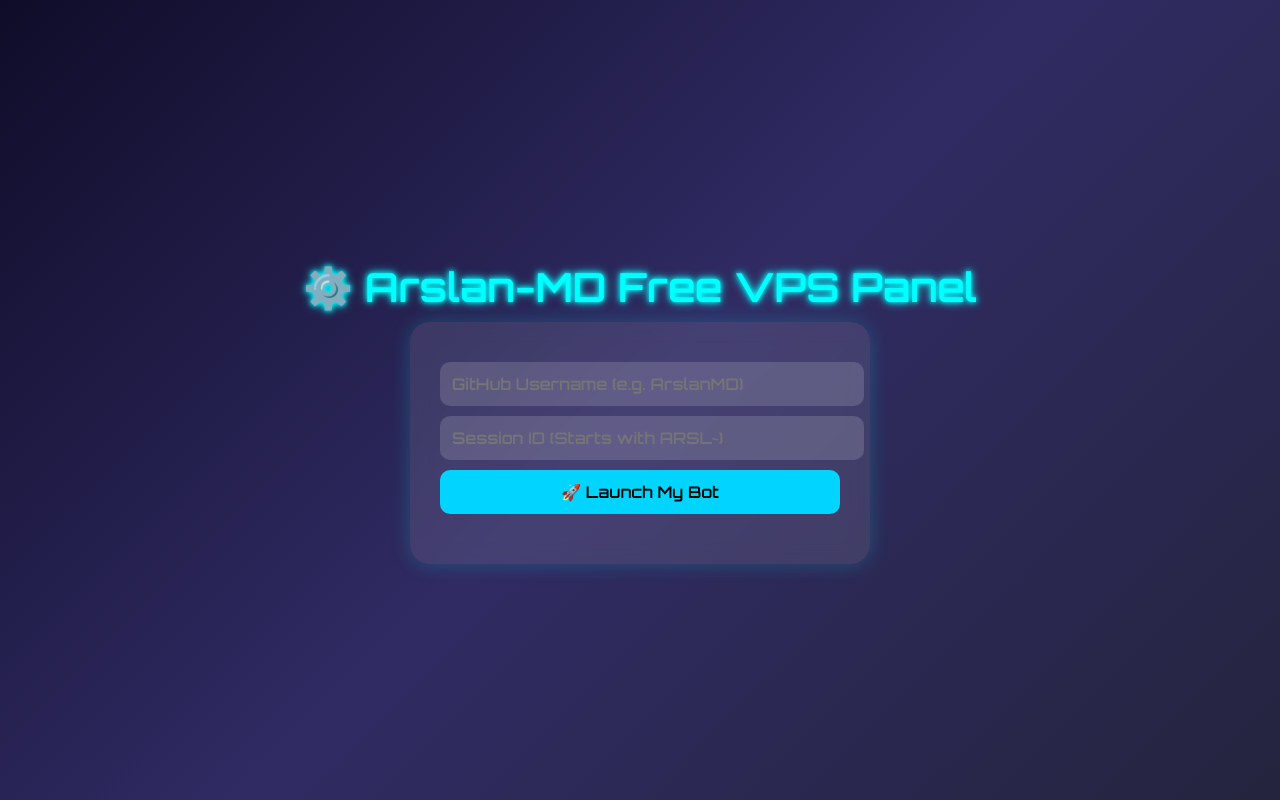
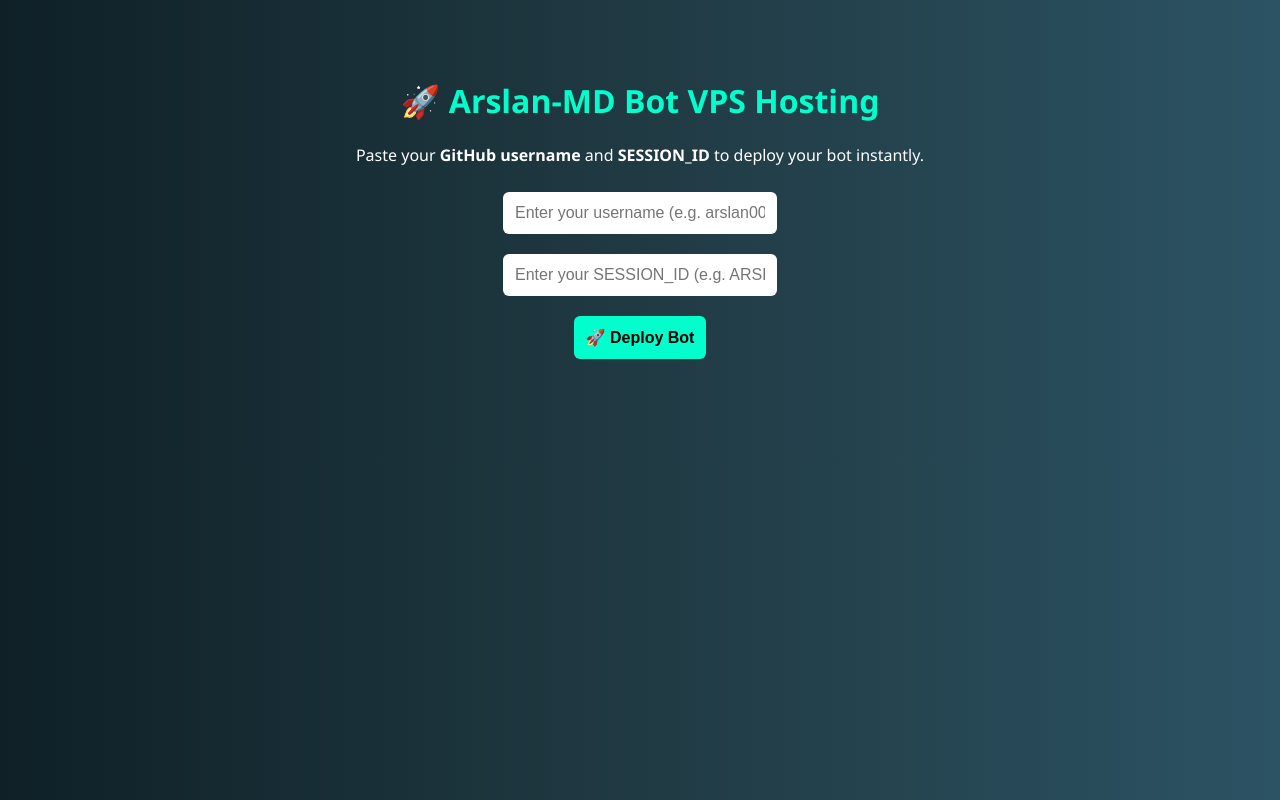
Before and after one commit to Arslan-MD/arslan-md-hosting, a website: page public/index.html in a window 1280 px wide. Drawn offline with Linux system fonts and the light colour scheme.

Commit message:
Update index.html

```diff
--- a/public/index.html
+++ b/public/index.html
@@ -3,102 +3,80 @@
 <head>
   <meta charset="UTF-8" />
   <meta name="viewport" content="width=device-width, initial-scale=1.0"/>
-  <title>🚀 Arslan-MD Hosting Panel</title>
-  <link href="https://fonts.googleapis.com/css2?family=Orbitron:wght@600&display=swap" rel="stylesheet">
+  <title>Deploy Arslan-MD Bot</title>
   <style>
     body {
-      margin: 0;
-      font-family: 'Orbitron', sans-serif;
-      background: linear-gradient(135deg, #0f0c29, #302b63, #24243e);
-      color: #fff;
-      display: flex;
-      flex-direction: column;
-      align-items: center;
-      justify-content: center;
-      height: 100vh;
-      overflow: hidden;
+      font-family: 'Segoe UI', sans-serif;
+      background: linear-gradient(to right, #0f2027, #203a43, #2c5364);
+      color: white;
+      text-align: center;
+      padding: 50px;
     }
-
     h1 {
-      font-size: 2.5rem;
-      margin-bottom: 10px;
+      color: #00ffcc;
     }
-
-    .form-container {
-      background: rgba(255, 255, 255, 0.1);
-      padding: 30px;
-      border-radius: 20px;
-      backdrop-filter: blur(10px);
-      box-shadow: 0 0 20px rgba(0, 255, 255, 0.2);
-      width: 90%;
-      max-width: 400px;
+    input, button {
+      padding: 12px;
+      margin: 10px;
+      border: none;
+      border-radius: 6px;
+      font-size: 16px;
     }
-
-    input, button {
-      width: 100%;
-      padding: 12px;
-      margin-top: 10px;
-      border-radius: 10px;
-      border: none;
-      font-size: 1rem;
-      font-family: 'Orbitron', sans-serif;
+    input {
+      width: 250px;
     }
-
-    input {
-      background: rgba(255, 255, 255, 0.15);
-      color: #fff;
+    button {
+      background-color: #00ffcc;
+      color: black;
+      cursor: pointer;
+      font-weight: bold;
     }
-
-    button {
-      background: #00d4ff;
-      color: #000;
-      cursor: pointer;
-      transition: background 0.3s ease;
+    button:hover {
+      background-color: #00bfa5;
     }
-
-    button:hover {
-      background: #00aacc;
-    }
-
     #result {
-      margin-top: 20px;
-      font-size: 1rem;
-    }
-
-    .glow {
-      color: #0ff;
-      text-shadow: 0 0 5px #0ff, 0 0 10px #0ff;
+      margin-top: 30px;
+      font-size: 18px;
     }
   </style>
 </head>
 <body>
-  <h1 class="glow">⚙️ Arslan-MD Free VPS Panel</h1>
-  <div class="form-container">
-    <input type="text" id="username" placeholder="GitHub Username (e.g. ArslanMD)" />
-    <input type="text" id="session" placeholder="Session ID (Starts with ARSL~)" />
-    <button onclick="verify()">🚀 Launch My Bot</button>
-    <div id="result"></div>
-  </div>
+  <h1>🚀 Arslan-MD Bot VPS Hosting</h1>
+  <p>Paste your <strong>GitHub username</strong> and <strong>SESSION_ID</strong> to deploy your bot instantly.</p>
+  <input id="username" placeholder="Enter your username (e.g. arslan001)" />
+  <br/>
+  <input id="session" placeholder="Enter your SESSION_ID (e.g. ARSL~xxx)" />
+  <br/>
+  <button onclick="deploy()">🚀 Deploy Bot</button>
+  <div id="result"></div>
 
   <script>
-    async function verify() {
-      const username = document.getElementById("username").value.trim();
-      const session = document.getElementById("session").value.trim();
-      const result = document.getElementById("result");
+    async function deploy() {
+      const username = document.getElementById('username').value.trim();
+      const session = document.getElementById('session').value.trim();
+      const result = document.getElementById('result');
 
       if (!username || !session) {
-        result.innerHTML = "❌ Please fill in all fields!";
-        return;
+        return result.innerText = '❌ Please fill both fields.';
       }
 
-      result.innerHTML = "⏳ Verifying your session...";
+      result.innerText = '⏳ Deploying... Please wait...';
 
       try {
-        const res = await fetch(`/verify?username=${encodeURIComponent(username)}&session=${encodeURIComponent(session)}`);
-        const text = await res.text();
-        result.innerHTML = `✅ ${text}`;
-      } catch (err) {
-        result.innerHTML = "❌ Failed to connect to server!";
+        const res = await fetch('/deploy', {
+          method: 'POST',
+          headers: { 'Content-Type': 'application/json' },
+          body: JSON.stringify({ username, session_id: session })
+        });
+
+        const data = await res.json();
+        if (data.success) {
+          result.innerText = data.message;
+        } else {
+          result.innerText = `❌ ${data.error}`;
+        }
+      } catch (e) {
+        result.innerText = '❌ Failed to deploy. Try again.';
       }
     }
   </script>
```
